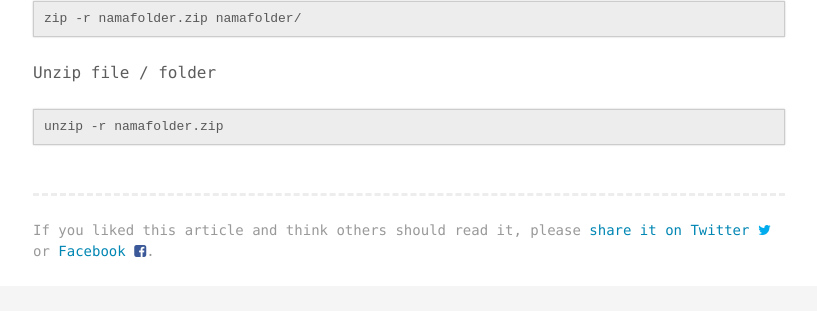
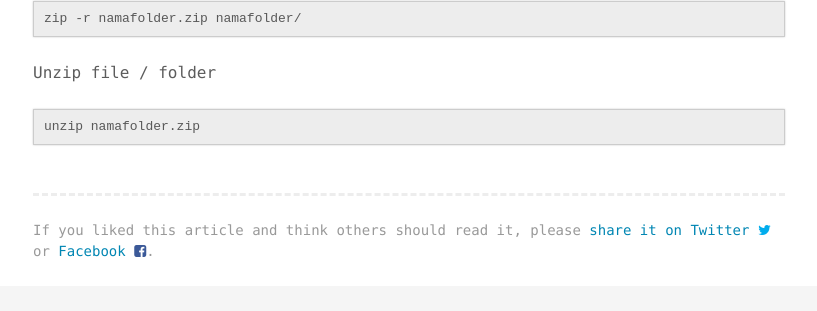
Before and after one commit to yusupsaepudin/yusupsaepudin.github.io, a Jekyll site: the page built from _posts/2018-06-06-zip-dan-unzip-via-ssh-terminal.md, in a window 1280 px wide. Shown: the part 283-594 px from the top of the page, without its empty margins (231-1048 px from the left). Built offline with Jekyll 4.4.1, drawn with Linux system fonts in a browser that asks for light colours; comment, search, counter and statistics services are not loaded.

````diff
--- a/_posts/2018-06-06-zip-dan-unzip-via-ssh-terminal.md
+++ b/_posts/2018-06-06-zip-dan-unzip-via-ssh-terminal.md
@@ -13,5 +13,5 @@ zip -r namafolder.zip namafolder/
 
 Unzip file / folder
 ```
-unzip -r namafolder.zip
+unzip namafolder.zip
 ```
````
